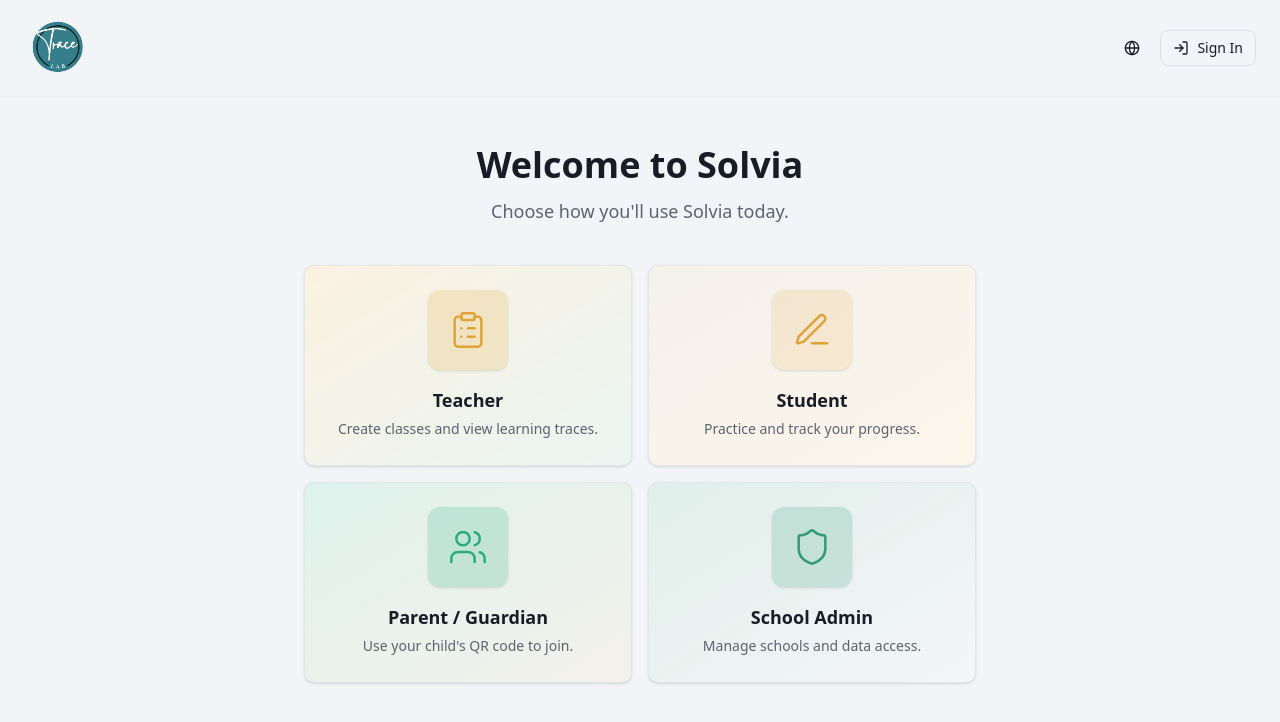
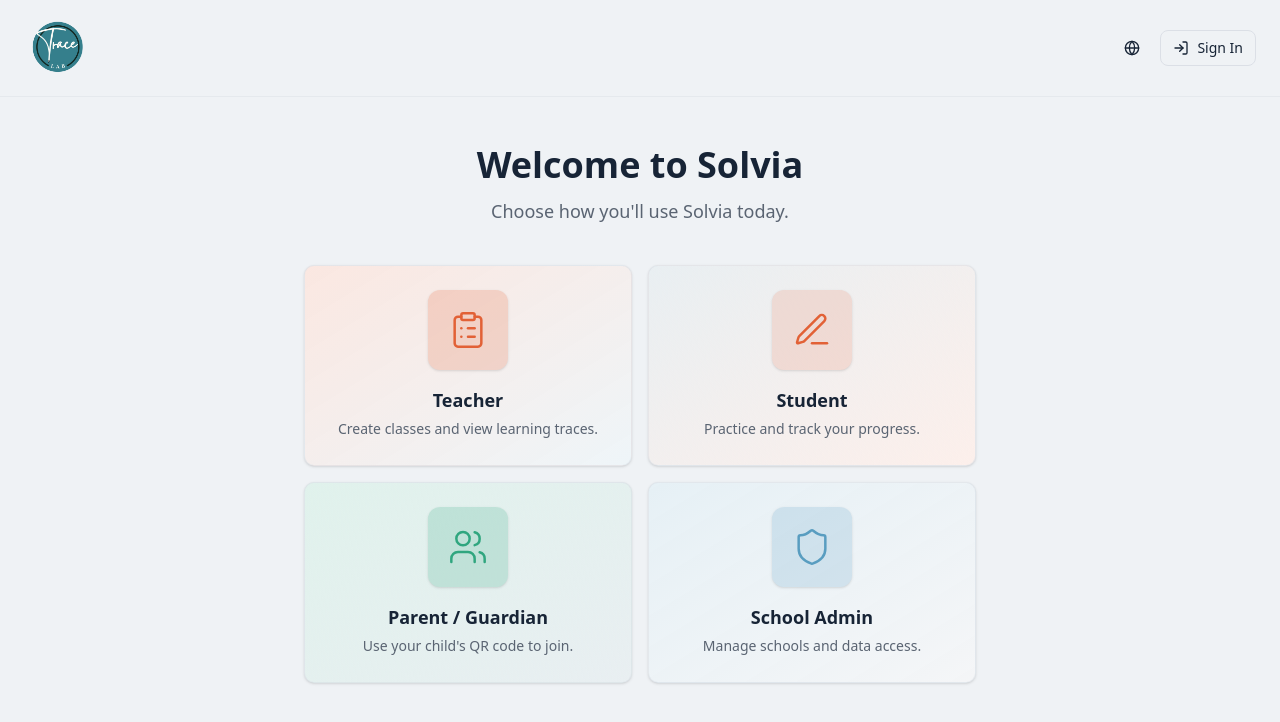
Before and after one commit to mervekg/tracelabschool, a React (Vite) app: page / in a window 1280 px wide. Shown: the top 722 px of the page. Built offline with nearby package versions, Linux system fonts and the light colour scheme; the HTML template or start-up script is replaced by a standard one; what @lovable.dev/cloud-auth-js would draw is missing.

Commit message:
Preceding changes

```diff
--- a/src/index.css
+++ b/src/index.css
@@ -9,46 +9,46 @@
 
 @layer base {
   :root {
-    /* Clean light mode — warm navy-tinted neutrals */
-    --background: 220 20% 96%;
-    --foreground: 220 25% 12%;
+    /* Clean light mode — navy-tinted neutrals with coral warmth */
+    --background: 215 25% 95%;
+    --foreground: 215 40% 15%;
 
     --card: 0 0% 100%;
-    --card-foreground: 220 25% 12%;
+    --card-foreground: 215 40% 15%;
 
-    --popover: 220 15% 97%;
-    --popover-foreground: 220 25% 12%;
+    --popover: 215 20% 97%;
+    --popover-foreground: 215 40% 15%;
 
-    /* Primary — warm gold/amber */
-    --primary: 38 75% 55%;
-    --primary-foreground: 220 30% 8%;
+    /* Primary — coral/salmon */
+    --primary: 15 75% 55%;
+    --primary-foreground: 0 0% 100%;
 
-    /* Secondary — teal-green */
-    --secondary: 160 50% 40%;
+    /* Secondary — light blue */
+    --secondary: 200 45% 55%;
     --secondary-foreground: 0 0% 100%;
 
     /* Muted neutrals */
-    --muted: 220 12% 82%;
-    --muted-foreground: 220 10% 40%;
+    --muted: 215 15% 82%;
+    --muted-foreground: 215 12% 40%;
 
-    /* Accent — soft warm tint */
-    --accent: 38 30% 94%;
-    --accent-foreground: 38 60% 30%;
+    /* Accent — soft blue tint */
+    --accent: 200 25% 93%;
+    --accent-foreground: 215 40% 25%;
 
-    /* Success — teal green */
-    --success: 160 60% 42%;
+    /* Success — teal */
+    --success: 160 55% 42%;
     --success-foreground: 0 0% 100%;
 
     /* Warning */
-    --warning: 40 95% 55%;
-    --warning-foreground: 40 90% 15%;
+    --warning: 40 90% 55%;
+    --warning-foreground: 40 85% 15%;
 
     --destructive: 0 72% 50%;
     --destructive-foreground: 0 0% 100%;
 
-    --border: 220 15% 88%;
-    --input: 220 15% 88%;
-    --ring: 38 75% 55%;
+    --border: 215 18% 88%;
+    --input: 215 18% 88%;
+    --ring: 15 75% 55%;
 
     --radius: 0.625rem;
 
```
